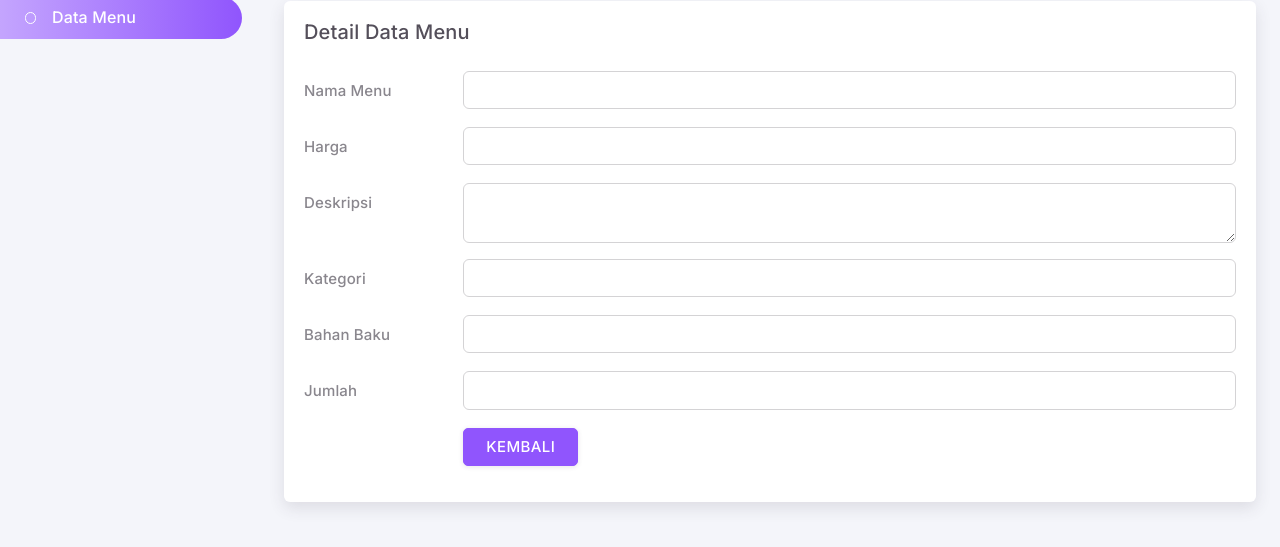
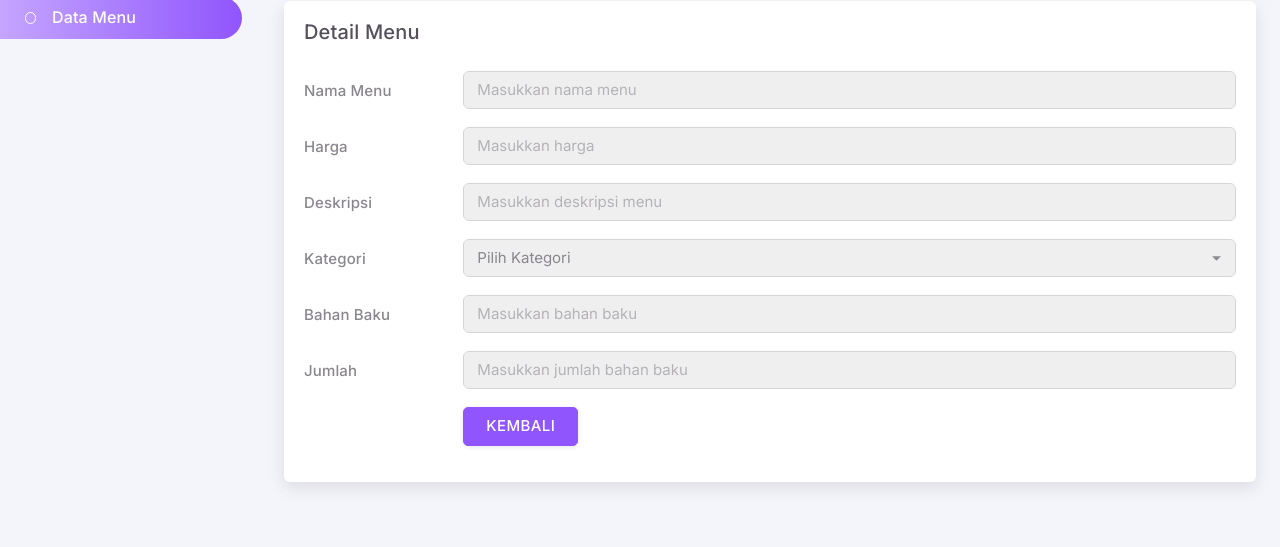
Before and after one commit to ghaidafasya24/fe-tubes, a plain HTML site: page detail.html in a window 1280 px wide. Shown: the part 123-670 px from the top of the page. Drawn offline with Linux system fonts and the light colour scheme.

Commit message:
detail data donee

```diff
--- a/detail.html
+++ b/detail.html
@@ -13,7 +13,7 @@
       name="viewport"
       content="width=device-width, initial-scale=1.0, user-scalable=no, minimum-scale=1.0, maximum-scale=1.0" />
 
-    <title>Detail Data Menu</title>
+    <title>Edit Data Menu</title>
 
     <meta name="description" content="" />
 
@@ -231,64 +231,67 @@
                 <div class="col-xxl">
                     <div class="card mb-4">
                       <div class="card-header d-flex align-items-center justify-content-between">
-                        <h5 class="mb-0">Detail Data Menu</h5>
+                        <h5 class="mb-0">Detail Menu</h5>
                         <!-- <small class="text-muted float-end">Default label</small> -->
                       </div>
 
                       <div class="card-body">
-                        <form>
                         <div class="row mb-3">
-                            <label class="col-sm-2 col-form-label" for="basic-default-name">Nama Menu</label>
+                          <label class="col-sm-2 col-form-label" for="nama">Nama Menu</label>
                           <div class="col-sm-10">
-                              <input type="text" class="form-control" id="basic-default-name"/>
+                            <input type="text" class="form-control" id="nama" placeholder="Masukkan nama menu" disabled/>
                           </div>
                         </div>
 
                         <div class="row mb-3">
-                            <label class="col-sm-2 col-form-label" for="basic-default-company">Harga</label>
+                          <label class="col-sm-2 col-form-label" for="harga">Harga</label>
                           <div class="col-sm-10">
-                              <input type="text" class="form-control" id="basic-default-company"/>
+                            <input type="number" class="form-control" id="harga" placeholder="Masukkan harga" disabled/>
                           </div>
                         </div>
 
                         <div class="row mb-3">
-                            <label class="col-sm-2 col-form-label" for="basic-default-message">Deskripsi</label>
+                          <label class="col-sm-2 col-form-label" for="deskripsi">Deskripsi</label>
                           <div class="col-sm-10">
-                              <textarea
-                                id="basic-default-message"
-                                class="form-control"
+                            <input id="deskripsi" class="form-control" placeholder="Masukkan deskripsi menu"
                               aria-label="Masukkan deskripsi menu"
-                                aria-describedby="basic-icon-default-message2"
-                              ></textarea>
+                              aria-describedby="basic-icon-default-message2" disabled></input>
                           </div>
                         </div>
 
                         <div class="row mb-3">
-                            <label class="col-sm-2 col-form-label" for="basic-default-name">Kategori</label>
+                          <label class="col-sm-2 col-form-label" for="kategori">Kategori</label>
                           <div class="col-sm-10">
-                              <input type="text" class="form-control" id="basic-default-name"/>
-                            </div>
-                          </div>
-                          <div class="row mb-3">
-                            <label class="col-sm-2 col-form-label" for="basic-default-name">Bahan Baku</label>
-                            <div class="col-sm-10">
-                              <input type="text" class="form-control" id="basic-default-name"/>
+                            <select id="kategori" class="form-select" disabled>
+                              <option hidden>Pilih Kategori</option>
+                              <option>Makanan</option>
+                              <option>Minuman</option>
+                              <option>Dessert</option>
+                            </select>
                           </div>
                         </div>
 
                         <div class="row mb-3">
-                            <label class="col-sm-2 col-form-label" for="basic-default-name">Jumlah</label>
+                          <label class="col-sm-2 col-form-label" for="bahan_baku">Bahan Baku</label>
                           <div class="col-sm-10">
-                              <input type="text" class="form-control" id="basic-default-name"/>
+                            <input type="text" class="form-control" id="bahan_baku" placeholder="Masukkan bahan baku" disabled/>
+                          </div>
+                        </div>
+
+                        <div class="row mb-3">
+                          <label class="col-sm-2 col-form-label" for="jumlah">Jumlah</label>
+                          <div class="col-sm-10">
+                            <input type="number" class="form-control" id="jumlah"
+                              placeholder="Masukkan jumlah bahan baku" disabled/>
                           </div>
                         </div>
 
                         <div class="row mb-3">
                           <div class="col-sm-10 offset-sm-2 d-flex justify-content-start">
                             <a href="index.html" class="btn btn-primary me-4">Kembali</a>
+                            <!-- <button class="btn btn-primary" id="button">Edit</button> -->
                           </div>
                         </div>
-                        </form>
                       </div>
                     </div>
                   </div>
@@ -330,5 +333,8 @@
 
     <!-- Place this tag in your head or just before your close body tag. -->
     <script async defer src="https://buttons.github.io/buttons.js"></script>
+    <script type="module" src="js/fetch_edit.js"></script>
+    <script type="module" src="js/config/url_put.js"></script>
+  <script type="module" src="js/controller/put.js"></script>
   </body>
 </html>
--- a/js/controller/get.js
+++ b/js/controller/get.js
@@ -17,7 +17,7 @@ function isiRow(value) {
             .replace("#JUMLAH#", value.bahan_baku.jumlah)
             .replace("#IDEDIT#", value._id)
             .replace("#IDHAPUS#", value._id)
-            // .replace("#IDDETAIL#", value._id)
+            .replace("#IDDETAIL#", value._id)
             .replace("#WARNA#", getRandomColor())
             .replace(/#WARNALOGO#/g, getRandomColorName());
     addInner("iniTabel", content);
--- a/js/temp/table.js
+++ b/js/temp/table.js
@@ -11,6 +11,7 @@ export let isiTabel =
     <td class="text-truncate">#JUMLAH#</td>
     <td class="text-truncate">
         <a class="text-truncate" type="button" href="edit.html?restoranId=#IDEDIT#">EDIT</a>
+        <a class="text-truncate" type="button" href="detail.html?restoranId=#IDDETAIL#">DETAIL</a>
         <button class="text-truncate btn-sm text-dark" type="button" id="del_button" onclick="confirmDelete('#IDHAPUS#')">DELETE</button>
     </td>
     </tr>
```
Lines whose indentation alone changed are shown as unchanged.
